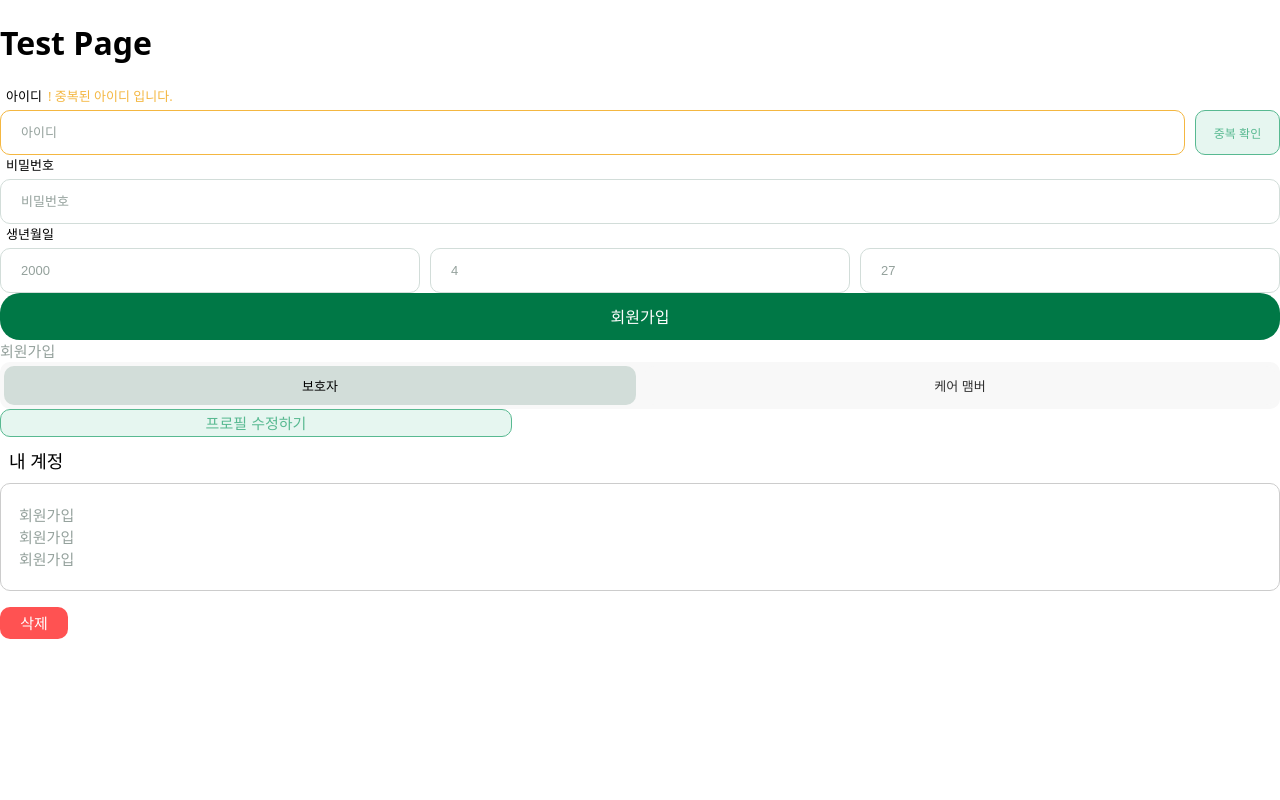
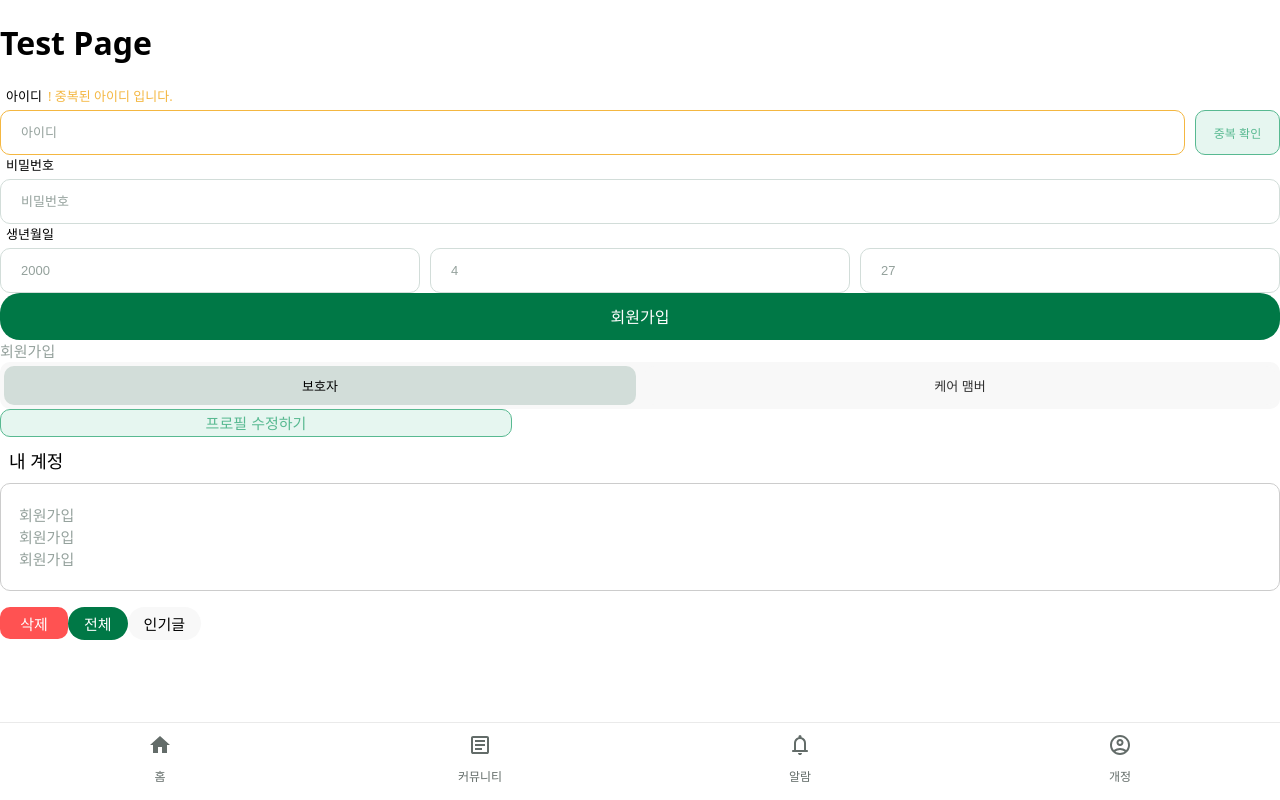
Before and after one commit to Team-MansuMugang/mansumugang-fontend, a React (Vite) app: page /test in a window 1280 px wide. Built offline with nearby package versions, Linux system fonts and the light colour scheme.

Commit message:
탭버튼, 네이비게이션바 컴포넌트 구현

```diff
--- /dev/null
+++ b/src/components/NavBar.css
@@ -0,0 +1,37 @@
+.nav-bar {
+  position: fixed;
+  bottom: 0;
+  left: 0;
+  width: 100%;
+  margin-bottom: 5px;
+  display: flex;
+  justify-content: space-around;
+  background-color: #ffff;
+  border-top: 1px solid #eaeaea;
+  z-index: 1000;
+}
+
+.nav-item {
+  flex: 1;
+  text-align: center;
+  padding: 10px 0;
+  cursor: pointer;
+  transition: color 0.3s;
+  color: var(--color-neutral-45);
+}
+
+.nav-item .icon {
+  display: block;
+  margin: 0 auto 5px;
+  fill: var(--color-neutral-45);
+}
+
+.nav-item span {
+  display: block;
+  font-size: var(--text-size-detail);
+  color: var(--color-neutral-45);
+}
+
+.nav-item.active {
+  color: var(--color-neutral-45);
+}
--- /dev/null
+++ b/src/components/NavBar.jsx
@@ -0,0 +1,92 @@
+import { useState } from 'react';
+import './NavBar.css';
+import '../index.css';
+
+const NavBar = () => {
+  const [activeTab, setActiveTab] = useState('홈');
+
+  const getIcon = (name) => {
+    switch (name) {
+      case '홈':
+        return activeTab === '홈' ? (
+          <svg xmlns="http://www.w3.org/2000/svg" width="24" height="24" viewBox="0 0 24 24">
+            <path fill="currentColor" d="M10 20v-6h4v6h5v-8h3L12 3L2 12h3v8z" />
+          </svg>
+        ) : (
+          <svg xmlns="http://www.w3.org/2000/svg" width="24" height="24" viewBox="0 0 24 24">
+            <path
+              fill="currentColor"
+              d="m12 5.69l5 4.5V18h-2v-6H9v6H7v-7.81zM12 3L2 12h3v8h6v-6h2v6h6v-8h3"
+            />
+          </svg>
+        );
+      case '커뮤니티':
+        return activeTab === '커뮤니티' ? (
+          <svg xmlns="http://www.w3.org/2000/svg" width="24" height="24" viewBox="0 0 24 24">
+            <path
+              fill="currentColor"
+              d="M5 21q-.825 0-1.412-.587T3 19V5q0-.825.588-1.412T5 3h14q.825 0 1.413.588T21 5v14q0 .825-.587 1.413T19 21zm2-4h7v-2H7zm0-4h10v-2H7zm0-4h10V7H7z"
+            />
+          </svg>
+        ) : (
+          <svg xmlns="http://www.w3.org/2000/svg" width="24" height="24" viewBox="0 0 24 24">
+            <path
+              fill="currentColor"
+              d="M7 17h7v-2H7zm0-4h10v-2H7zm0-4h10V7H7zM5 21q-.825 0-1.412-.587T3 19V5q0-.825.588-1.412T5 3h14q.825 0 1.413.588T21 5v14q0 .825-.587 1.413T19 21zm0-2h14V5H5zM5 5v14z"
+            />
+          </svg>
+        );
+      case '알람':
+        return activeTab === '알람' ? (
+          <svg xmlns="http://www.w3.org/2000/svg" width="24" height="24" viewBox="0 0 24 24">
+            <path
+              fill="currentColor"
+              d="M5 19q-.425 0-.712-.288T4 18t.288-.712T5 17h1v-7q0-2.075 1.25-3.687T10.5 4.2v-.7q0-.625.438-1.062T12 2t1.063.438T13.5 3.5v.7q2 .5 3.25 2.113T18 10v7h1q.425 0 .713.288T20 18t-.288.713T19 19zm7 3q-.825 0-1.412-.587T10 20h4q0 .825-.587 1.413T12 22"
+            />
+          </svg>
+        ) : (
+          <svg xmlns="http://www.w3.org/2000/svg" width="24" height="24" viewBox="0 0 24 24">
+            <path
+              fill="currentColor"
+              d="M5 19q-.425 0-.712-.288T4 18t.288-.712T5 17h1v-7q0-2.075 1.25-3.687T10.5 4.2v-.7q0-.625.438-1.062T12 2t1.063.438T13.5 3.5v.7q2 .5 3.25 2.113T18 10v7h1q.425 0 .713.288T20 18t-.288.713T19 19zm7 3q-.825 0-1.412-.587T10 20h4q0 .825-.587 1.413T12 22m-4-5h8v-7q0-1.65-1.175-2.825T12 6T9.175 7.175T8 10z"
+            />
+          </svg>
+        );
+      case '개정':
+        return activeTab === '개정' ? (
+          <svg xmlns="http://www.w3.org/2000/svg" width="24" height="24" viewBox="0 0 24 24">
+            <path
+              fill="currentColor"
+              d="M5.85 17.1q1.275-.975 2.85-1.537T12 15t3.3.563t2.85 1.537q.875-1.025 1.363-2.325T20 12q0-3.325-2.337-5.663T12 4T6.337 6.338T4 12q0 1.475.488 2.775T5.85 17.1M12 13q-1.475 0-2.488-1.012T8.5 9.5t1.013-2.488T12 6t2.488 1.013T15.5 9.5t-1.012 2.488T12 13m0 9q-2.075 0-3.9-.788t-3.175-2.137T2.788 15.9T2 12t.788-3.9t2.137-3.175T8.1 2.788T12 2t3.9.788t3.175 2.137T21.213 8.1T22 12t-.788 3.9t-2.137 3.175t-3.175 2.138T12 22"
+            />
+          </svg>
+        ) : (
+          <svg xmlns="http://www.w3.org/2000/svg" width="24" height="24" viewBox="0 0 24 24">
+            <path
+              fill="currentColor"
+              d="M5.85 17.1q1.275-.975 2.85-1.537T12 15t3.3.563t2.85 1.537q.875-1.025 1.363-2.325T20 12q0-3.325-2.337-5.663T12 4T6.337 6.338T4 12q0 1.475.488 2.775T5.85 17.1M12 13q-1.475 0-2.488-1.012T8.5 9.5t1.013-2.488T12 6t2.488 1.013T15.5 9.5t-1.012 2.488T12 13m0 9q-2.075 0-3.9-.788t-3.175-2.137T2.788 15.9T2 12t.788-3.9t2.137-3.175T8.1 2.788T12 2t3.9.788t3.175 2.137T21.213 8.1T22 12t-.788 3.9t-2.137 3.175t-3.175 2.138T12 22m0-2q1.325 0 2.5-.387t2.15-1.113q-.975-.725-2.15-1.112T12 17t-2.5.388T7.35 18.5q.975.725 2.15 1.113T12 20m0-9q.65 0 1.075-.425T13.5 9.5t-.425-1.075T12 8t-1.075.425T10.5 9.5t.425 1.075T12 11m0 7.5"
+            />
+          </svg>
+        );
+      default:
+        return null;
+    }
+  };
+
+  return (
+    <div className="nav-bar">
+      {['홈', '커뮤니티', '알람', '개정'].map((tab) => (
+        <div
+          key={tab}
+          className={`nav-item ${activeTab === tab ? 'active' : ''}`}
+          onClick={() => setActiveTab(tab)}
+        >
+          <div className="icon">{getIcon(tab)}</div>
+          <span>{tab.charAt(0).toUpperCase() + tab.slice(1)}</span>
+        </div>
+      ))}
+    </div>
+  );
+};
+
+export default NavBar;
--- /dev/null
+++ b/src/components/TabButton.css
@@ -0,0 +1,17 @@
+.tab-button {
+  font-size: var(--text-size-body-medium);
+  font-weight: 500;
+  padding: 6px 16px;
+  border-radius: var(--round-size-large);
+  background-color: var(--color-neutral-95);
+  color: var(--color-neutral-0);
+  border: none;
+  cursor: pointer;
+  box-sizing: border-box;
+}
+
+.tab-button:disabled {
+  background-color: var(--color-primary);
+  color: var(--color-neutral-100);
+  cursor: not-allowed;
+}
--- /dev/null
+++ b/src/components/TabButton.jsx
@@ -0,0 +1,12 @@
+import './TabButton.css';
+import '../index.css';
+
+const TabButton = ({ children, disabled = false }) => {
+  return (
+    <button className="tab-button" disabled={disabled}>
+      {children}
+    </button>
+  );
+};
+
+export default TabButton;
--- a/src/pages/test/TestPage.jsx
+++ b/src/pages/test/TestPage.jsx
@@ -8,6 +8,8 @@ import ToggleSwitch from '../../components/ToggleSwitch';
 import ProfileEditButton from '../../components/ProfileEditButton';
 import ContainerWrapper from '../../components/ContainerWrapper';
 import CancelButton from '../../components/CancelButton';
+import NavBar from '../../components/NavBar';
+import TabButton from '../../components/TabButton';
 
 const TestPage = () => {
   return (
@@ -41,6 +43,9 @@ const TestPage = () => {
         <SubLink to="/">회원가입</SubLink>
       </ContainerWrapper>
       <CancelButton disabled={false}>삭제</CancelButton>
+      <NavBar></NavBar>
+      <TabButton disabled={true}>전체</TabButton>
+      <TabButton disabled={false}>인기글</TabButton>
     </body>
   );
 };
```
